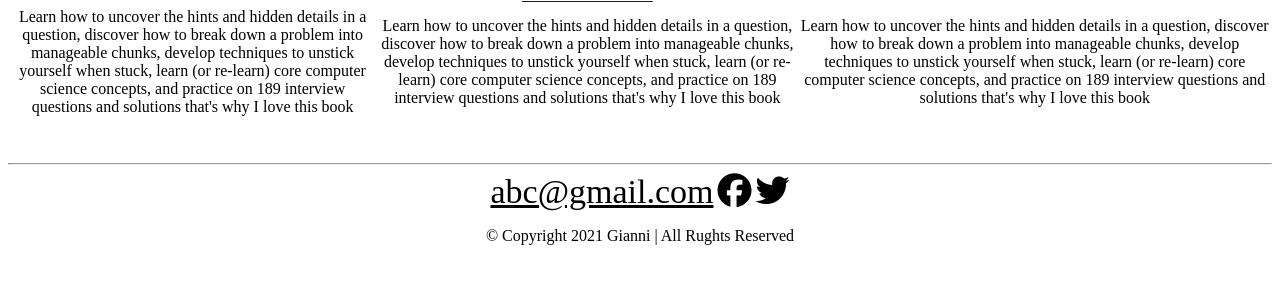
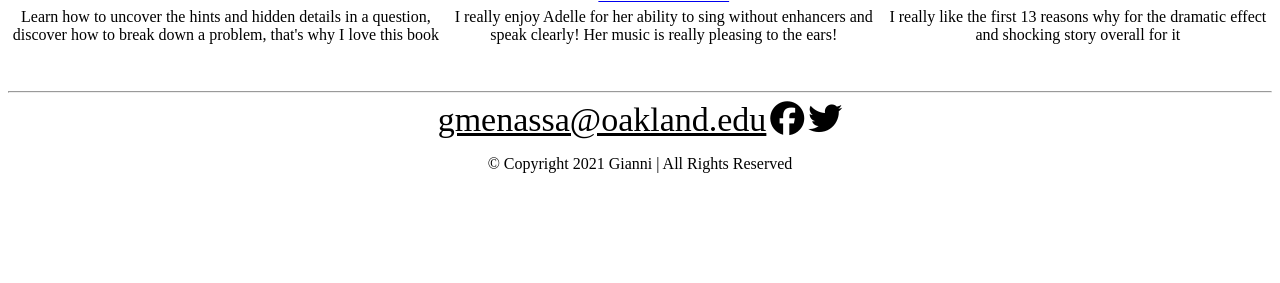
Before and after one commit to MrrGman/Gianni_hw2_csi2520_fs2021, a plain HTML site: page html/fun-fact.html in a window 1280 px wide. Shown: the part 393-676 px from the top of the page. Drawn offline with Linux system fonts and the light colour scheme.

Commit message:
Update fun-fact.html

```diff
--- a/html/fun-fact.html
+++ b/html/fun-fact.html
@@ -27,9 +27,9 @@
           <td><iframe width="200" height="200px" src="https://www.youtube.com/embed/ILwLN6hV-X8" title="YouTube video player" frameborder="0" allow="accelerometer; autoplay; clipboard-write; encrypted-media; gyroscope; picture-in-picture" allowfullscreen></iframe></td>
         </tr>
         <tr>
-          <td>Learn how to uncover the hints and hidden details in a question, discover how to break down a problem into manageable chunks, develop techniques to unstick yourself when stuck, learn (or re-learn) core computer science concepts, and practice on 189 interview questions and solutions that's why I love this book</td>
-          <td>Learn how to uncover the hints and hidden details in a question, discover how to break down a problem into manageable chunks, develop techniques to unstick yourself when stuck, learn (or re-learn) core computer science concepts, and practice on 189 interview questions and solutions that's why I love this book</td>
-          <td>Learn how to uncover the hints and hidden details in a question, discover how to break down a problem into manageable chunks, develop techniques to unstick yourself when stuck, learn (or re-learn) core computer science concepts, and practice on 189 interview questions and solutions that's why I love this book</td>
+          <td>Learn how to uncover the hints and hidden details in a question, discover how to break down a problem, that's why I love this book</td>
+          <td>I really enjoy Adelle for her ability to sing without enhancers and speak clearly! Her music is really pleasing to the ears! </td>
+          <td>I really like the first 13 reasons why for the dramatic effect and shocking story overall for it</td>
         </tr>
       </table>
 
@@ -48,19 +48,19 @@
     <hr>
 
     <center>
-        <a style="font-size: 34px; color: #000;" href="mailto:abc@gmail.com">abc@gmail.com</a>
+        <a style="font-size: 34px; color: #000;" href="mailto:gmenassa@oakland.edu">gmenassa@oakland.edu</a>
         <a href=""><i style="font-size: 34px; color: #000;" class="fab fa-facebook"></i></a>
         <a href=""><i style="font-size: 34px; color: #000;" class="fab fa-twitter"></i></a>
     </center>
 
 
     <center>
-        <p> &copy; Copyright 2021 Gianni | All Rughts Reserved </p>
+        <p> &copy; Copyright 2021 Gianni | All Rights Reserved </p>
     </center>
 
 
 
-     <!-- font awesome cdn -->
+     <!-- font awesome -->
      <script src="https://kit.fontawesome.com/6e4214a137.js" crossorigin="anonymous"></script>
 
 </body>
```
